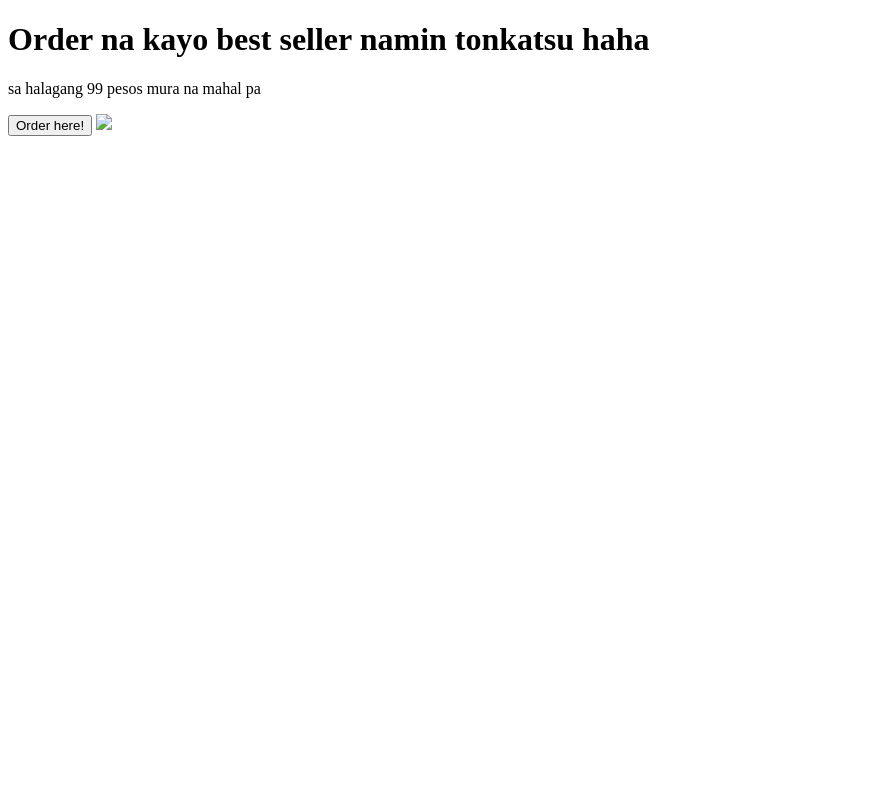
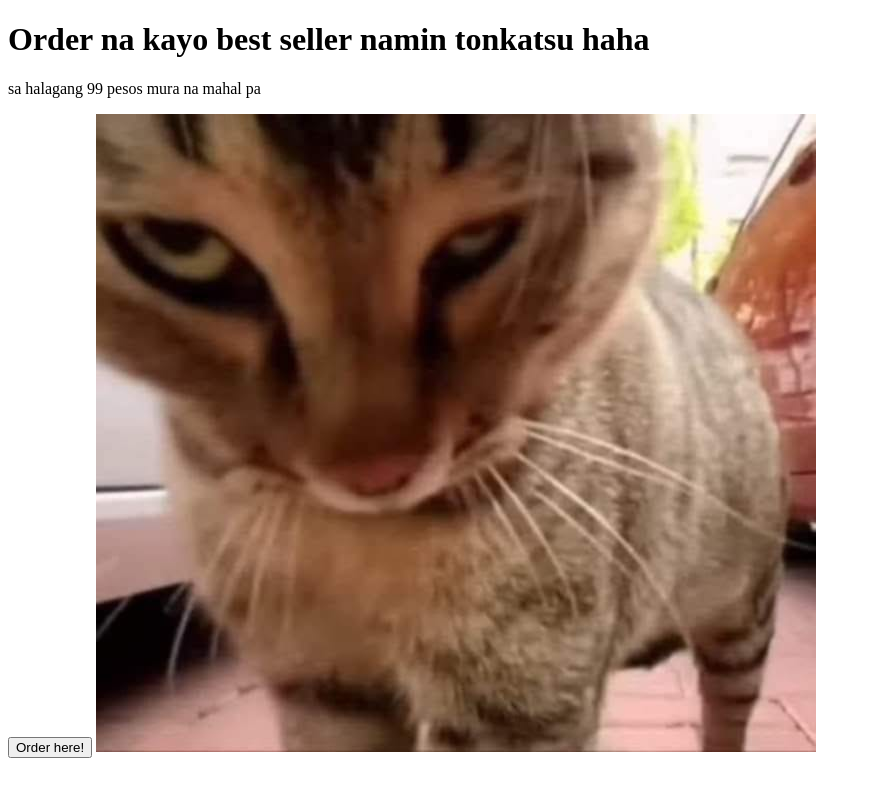
Before and after one commit to Nelrryano/Lucky-Cravings, a plain HTML site: page index.html in a window 1280 px wide. Shown: the whole page, without its empty margins (0-871 px from the left). Drawn offline with Linux system fonts and the light colour scheme.

Commit message:
Add files via upload

```diff
--- a/index.html
+++ b/index.html
@@ -9,6 +9,6 @@
     <h1>Order na kayo best seller namin tonkatsu haha</h1>
     <p>sa halagang 99 pesos mura na mahal pa</p>
     <button>Order here!</button>
-    <img src="ffffffff.jpg"
+    <img src="9cdbd6e3-f17a-499c-b9d6-eb9e33f8683b.jpg"
 </body>
 </html>
```
Also changed, not shown: 9cdbd6e3-f17a-499c-b9d6-eb9e33f8683b.jpg (added).
